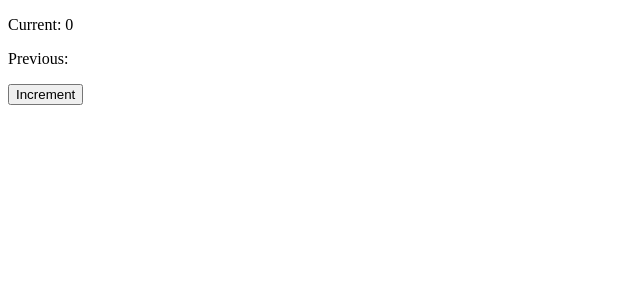
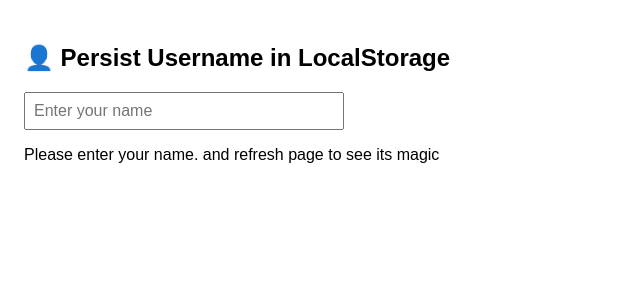
Before and after one commit to Passenger108/react-hooks-wallet, a React (Vite) app: page / in a window 1280 px wide. Shown: the top 300 px of the page, without its empty margins (0-640 px from the left). Built offline with nearby package versions, Linux system fonts and the light colour scheme.

Commit message:
useLocalStorage added

```diff
--- /dev/null
+++ b/src/examples/LocalStorageExample.jsx
@@ -0,0 +1,27 @@
+import React from "react";
+import useLocalStorage from "../hooks/useLocalStorage";
+
+export default function LocalStorageExample() {
+  const [name, setName] = useLocalStorage("username", "");
+
+  return (
+    <div style={{ padding: "1rem", fontFamily: "sans-serif" }}>
+      <h2>👤 Persist Username in LocalStorage</h2>
+      <input
+        type="text"
+        placeholder="Enter your name"
+        value={name}
+        onChange={(e) => setName(e.target.value)}
+        style={{
+          padding: "0.5rem",
+          fontSize: "1rem",
+          width: "100%",
+          maxWidth: "300px",
+        }}
+      />
+      <p style={{ marginTop: "1rem" }}>
+        {name ? `Welcome back, ${name}!` : "Please enter your name. and refresh page to see its magic"}
+      </p>
+    </div>
+  );
+}
--- /dev/null
+++ b/src/hooks/useLocalStorage.js
@@ -0,0 +1,29 @@
+import React,{useState, useEffect } from "react"
+
+export default function useLocalStorage(key, initialValue){
+
+    const [storedValue,setStoredValue] = useState(()=>{
+        try{
+            const item = window.localStorage.getItem(key);
+            return item ? JSON.parse(item) : initialValue;
+        }catch(error){
+            console.log("Error reading localStorage key",key , error)
+            return initialValue;
+        }
+    })
+
+    useEffect(
+        ()=>{
+           try{
+            const jsonValue = JSON.stringify(storedValue)
+            window.localStorage.setItem(key,jsonValue);
+           }catch{
+            console.log("Error writing to localStorage");
+           }
+
+        } , [key,storedValue]
+    )
+
+    return [storedValue , setStoredValue]
+
+}
--- a/src/main.jsx
+++ b/src/main.jsx
@@ -1,11 +1,11 @@
 import React from 'react'
 import {createRoot} from 'react-dom/client'
-import PreviousExample from './examples/PreviousExample'
+import LocalStorageExample from './examples/LocalStorageExample'
 
 
 // Temporary dev playground
 const App = () => {
-  return <PreviousExample/>
+  return <LocalStorageExample/>
 }
 
 createRoot(document.getElementById('root'))
```
Also changed, not shown: src/docs/useLocalStorage.md (added, +32 -0 lines).
